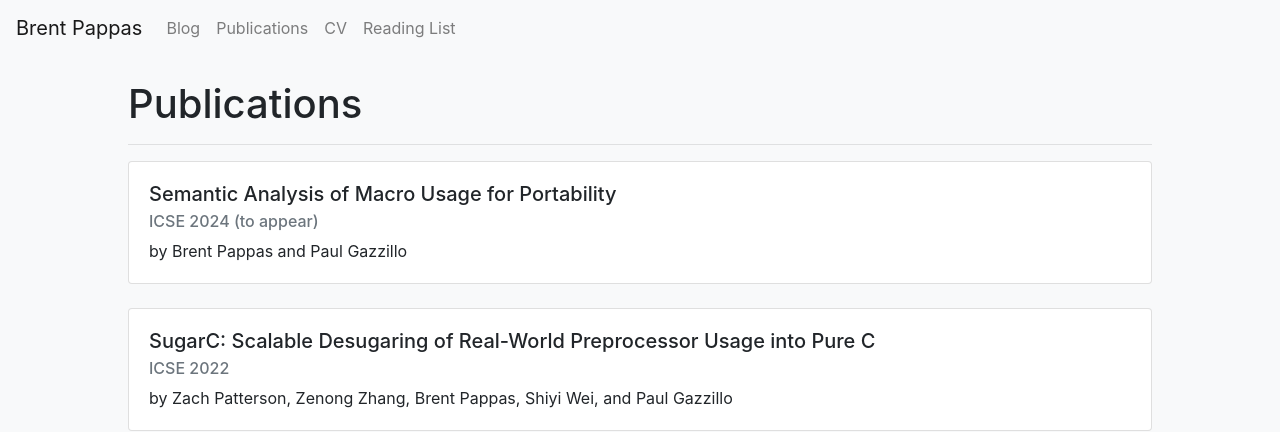
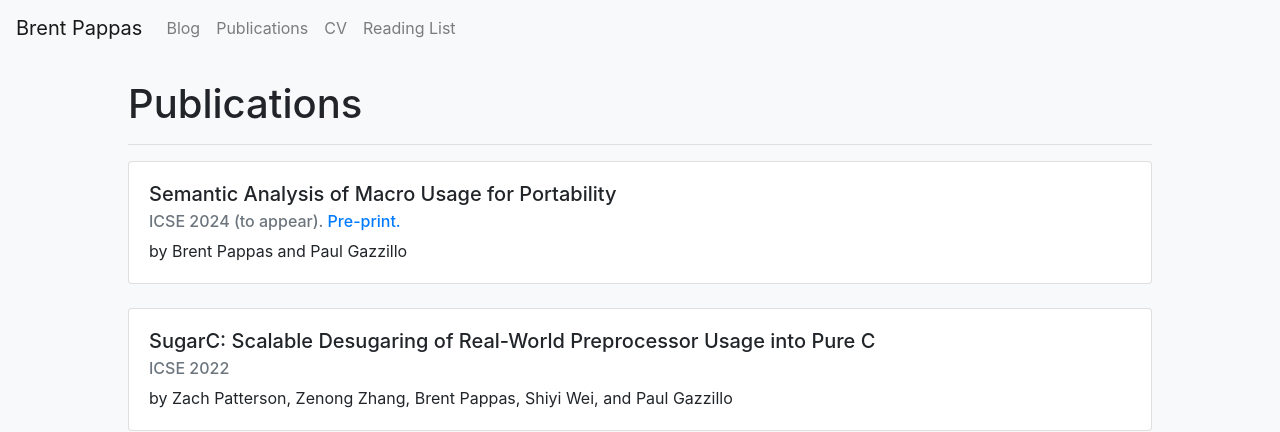
Before and after one commit to PappasBrent/pappasbrent.github.io, a Jekyll site: the page built from publications.html, in a window 1280 px wide. Shown: the top 432 px of the page. Built offline with Jekyll 4.4.1, drawn with Linux system fonts in a browser that asks for light colours.

Commit message:
Add link to ICSE 2024 pre-print

```diff
--- a/publications.html
+++ b/publications.html
@@ -6,7 +6,7 @@ title: Publications
 <div class="card mb-4">
     <div class="card-body">
         <h5 class="card-title">Semantic Analysis of Macro Usage for Portability</h5>
-        <h6 class="card-subtitle mb-2 text-muted">ICSE 2024 (to appear)</h6>
+        <h6 class="card-subtitle mb-2 text-muted">ICSE 2024 (to appear). <a href="./assets/Semantic_Analysis_of_Macro_Usage_for_Portability_-_Preprint.pdf">Pre-print.</a></h6>
         <p class="card-text">by Brent Pappas and Paul Gazzillo</p>
     </div>
 </div>
```
